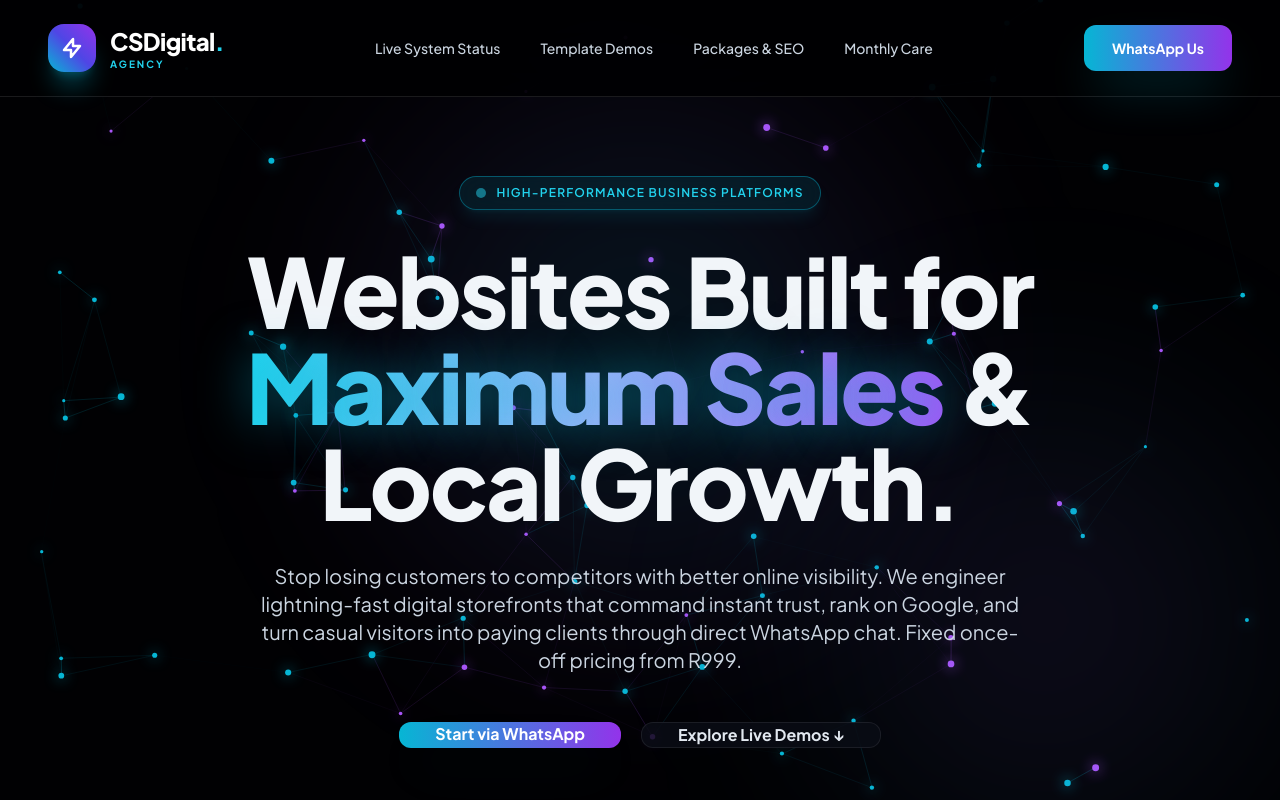
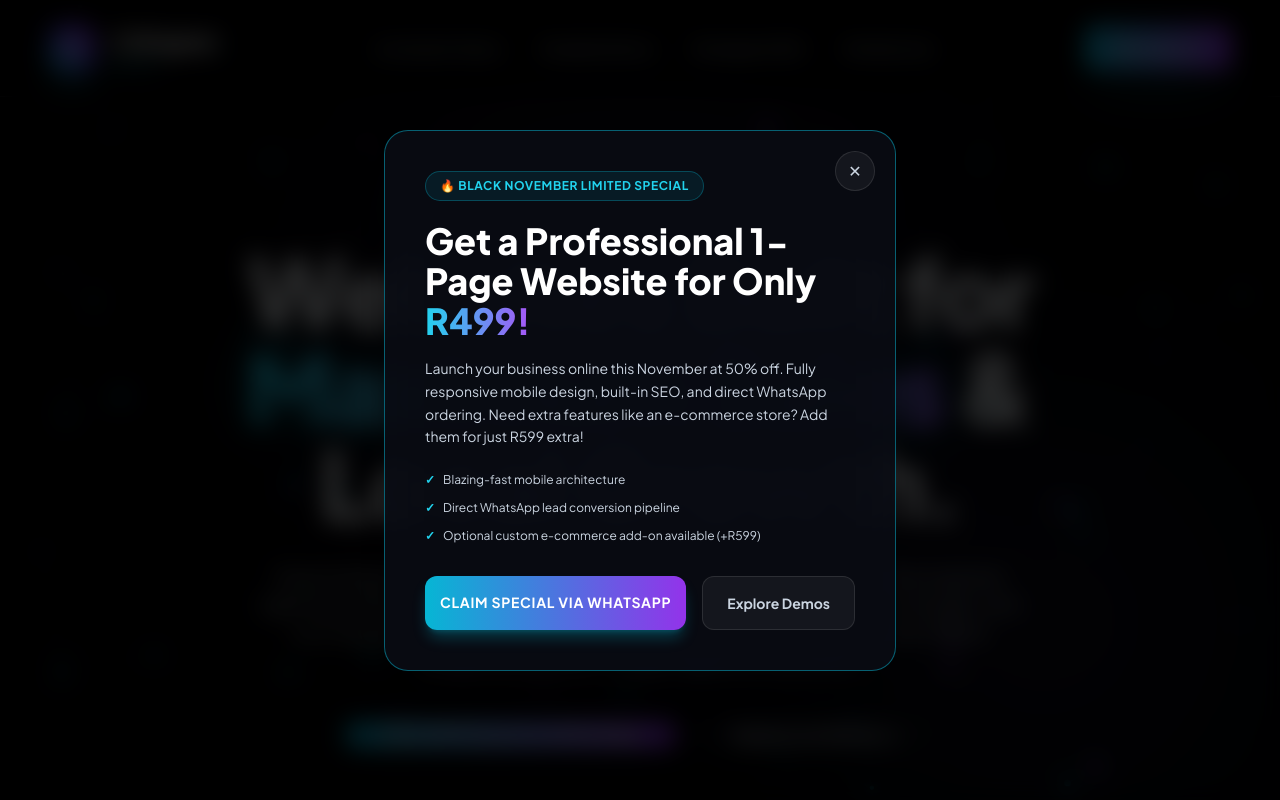
Before and after one commit to Page-One-Digital/pageone-digital, a plain HTML site: page index.html in a window 1280 px wide. Shown: the top 800 px of the page. Drawn offline with nearby package versions, Linux system fonts and the light colour scheme.

Commit message:
Update index.html

```diff
--- a/index.html
+++ b/index.html
@@ -6,7 +6,7 @@
     <title>CSDigital AGENCY | High-Performance Web Development & Digital Solutions</title>
 
     <!-- Search Engine & Social Meta Tags -->
-    <meta name="description" content="CSDigital AGENCY delivers world-class, high-converting digital platforms for South African enterprises. Fixed pricing from R999 with zero hidden fees.">
+    <meta name="description" content="CSDigital AGENCY delivers world-class, high-converting digital platforms for South African enterprises. Fixed pricing from R499 with zero hidden fees.">
     <meta name="keywords" content="web design centurion, professional web developer south africa, enterprise website design co za, high performance landing pages pretoria">
     <meta name="robots" content="index, follow">
     <link rel="canonical" href="https://csdigital.co.za/">
@@ -14,7 +14,7 @@
     <meta property="og:type" content="website">
     <meta property="og:url" content="https://csdigital.co.za/">
     <meta property="og:title" content="CSDigital AGENCY | Professional Web Development">
-    <meta property="og:description" content="Elevate your business with an elite, lightning-fast digital platform. Fixed once-off pricing and direct WhatsApp integration.">
+    <meta property="og:description" content="Elevate your business with an elite, lightning-fast digital platform. Black November Special from R499.">
 
     <!-- Local Business Schema JSON-LD -->
     <script type="application/ld+json">
@@ -26,7 +26,7 @@
       "@id": "https://csdigital.co.za/",
       "url": "https://csdigital.co.za/",
       "telephone": "+27833244779",
-      "priceRange": "R999 - R2997",
+      "priceRange": "R499 - R2997",
       "address": {
         "@type": "PostalAddress",
         "streetAddress": "Rooihuiskraal",
@@ -179,9 +179,46 @@
     <div class="ambient-glow-1 top-0 left-1/2 -translate-x-1/2"></div>
     <div class="ambient-glow-2 top-[40%] right-[-5%]"></div>
 
+    <!-- BLACK NOVEMBER POPUP MODAL -->
+    <div id="promo-modal" class="fixed inset-0 z-50 flex items-center justify-center p-4 bg-black/80 backdrop-blur-md opacity-0 pointer-events-none transition-opacity duration-300">
+        <div class="glass-card max-w-lg w-full p-8 sm:p-10 rounded-3xl border border-cyan-500/50 relative shadow-2xl transform scale-95 transition-transform duration-300" id="promo-modal-content">
+            <!-- Close Button -->
+            <button onclick="closePromoModal()" class="absolute top-5 right-5 w-10 h-10 rounded-full bg-white/5 border border-white/10 flex items-center justify-center text-slate-300 hover:text-white hover:bg-cyan-500/20 transition">
+                ✕
+            </button>
+
+            <div class="inline-flex items-center gap-2 px-3.5 py-1.5 rounded-full bg-cyan-500/10 border border-cyan-500/30 text-cyan-400 text-xs font-bold uppercase tracking-wider mb-5">
+                🔥 Black November Limited Special
+            </div>
+
+            <h3 class="text-3xl sm:text-4xl font-extrabold text-white mb-4 leading-tight">
+                Get a Professional 1-Page Website for Only <span class="bg-gradient-to-r from-cyan-400 to-purple-500 bg-clip-text text-transparent">R499!</span>
+            </h3>
+
+            <p class="text-slate-300 text-sm mb-6 leading-relaxed">
+                Launch your business online this November at 50% off. Fully responsive mobile design, built-in SEO, and direct WhatsApp ordering. Need extra features like an e-commerce store? Add them for just R599 extra!
+            </p>
+
+            <div class="space-y-3 mb-8 text-xs text-slate-300">
+                <div class="flex items-center"><span class="text-cyan-400 mr-2 font-bold">✓</span> Blazing-fast mobile architecture</div>
+                <div class="flex items-center"><span class="text-cyan-400 mr-2 font-bold">✓</span> Direct WhatsApp lead conversion pipeline</div>
+                <div class="flex items-center"><span class="text-cyan-400 mr-2 font-bold">✓</span> Optional custom e-commerce add-on available (+R599)</div>
+            </div>
+
+            <div class="flex flex-col sm:flex-row gap-4">
+                <a href="https://wa.me/27833244779?text=Hi,%20I%20want%20to%20claim%20the%20Black%20November%20R499%20Website%20Special!" target="_blank" class="flex-1 py-4 rounded-xl bg-gradient-to-r from-cyan-500 to-purple-600 hover:opacity-90 text-white font-bold text-sm text-center uppercase tracking-wider shadow-lg shadow-cyan-500/30 transition">
+                    Claim Special via WhatsApp
+                </a>
+                <button onclick="closePromoModal()" class="px-6 py-4 rounded-xl border border-white/10 bg-white/5 text-slate-300 hover:text-white font-bold text-sm transition">
+                    Explore Demos
+                </button>
+            </div>
+        </div>
+    </div>
+
     <div class="content-layer">
         <!-- Navigation Bar (Fixed on Top) -->
-        <header class="fixed top-0 left-0 right-0 z-50 backdrop-blur-2xl bg-darkBg/90 border-b border-white/10">
+        <header class="fixed top-0 left-0 right-0 z-40 backdrop-blur-2xl bg-darkBg/90 border-b border-white/10">
             <div class="max-w-7xl mx-auto px-6 lg:px-12 h-24 flex items-center justify-between">
                 <a href="#" class="flex items-center space-x-3.5 group cursor-pointer">
                     <div class="w-12 h-12 rounded-2xl bg-gradient-to-tr from-cyan-500 via-indigo-600 to-purple-600 flex items-center justify-center shadow-xl shadow-cyan-500/30 group-hover:scale-105 transition">
@@ -209,17 +246,17 @@
         <!-- Hero Section -->
         <section class="relative pt-44 pb-28 px-6 lg:px-12 max-w-7xl mx-auto text-center">
             <div class="inline-flex items-center gap-2.5 px-4 py-2 rounded-full border border-cyan-500/40 bg-cyan-500/10 text-cyan-400 text-xs font-semibold mb-8 uppercase tracking-widest backdrop-blur-md shadow-lg shadow-cyan-500/10">
-                <span class="w-2.5 h-2.5 rounded-full bg-cyan-400 animate-pulse"></span> High-Performance Business Platforms
+                <span class="w-2.5 h-2.5 rounded-full bg-cyan-400 animate-pulse"></span> Black November Special Active • 1-Page Sites from R499
             </div>
             <h1 class="text-5xl sm:text-7xl lg:text-8xl font-extrabold tracking-tight mb-8 max-w-5xl mx-auto leading-[1.03]">
                 Websites Built for <span class="bg-gradient-to-r from-cyan-400 via-indigo-300 to-purple-500 bg-clip-text text-transparent glow-text">Maximum Sales</span> & Local Growth.
             </h1>
             <p class="text-lg sm:text-xl text-slate-300 max-w-3xl mx-auto mb-12 leading-relaxed">
-                Stop losing customers to competitors with better online visibility. We engineer lightning-fast digital storefronts that command instant trust, rank on Google, and turn casual visitors into paying clients through direct WhatsApp chat. Fixed once-off pricing from R999.
+                Stop losing customers to competitors with better online visibility. We engineer lightning-fast digital storefronts that command instant trust, rank on Google, and turn casual visitors into paying clients through direct WhatsApp chat. Black November promo: 1-Page websites only R499.
             </p>
             <div class="flex flex-col sm:flex-row justify-center gap-5">
-                <a href="https://wa.me/27833244779?text=Hi,%20I%20want%20to%20get%20a%20professional%20website%20started%20for%20my%20business." target="_blank" class="px-9 py-4.5 rounded-xl font-bold text-base bg-gradient-to-r from-cyan-500 to-purple-600 text-white shadow-2xl shadow-cyan-500/40 hover:opacity-90 transition">
-                    Start via WhatsApp
+                <a href="https://wa.me/27833244779?text=Hi,%20I%20want%20to%20claim%20the%20Black%20November%20R499%20Website%20Special!" target="_blank" class="px-9 py-4.5 rounded-xl font-bold text-base bg-gradient-to-r from-cyan-500 to-purple-600 text-white shadow-2xl shadow-cyan-500/40 hover:opacity-90 transition">
+                    Claim R499 Special via WhatsApp
                 </a>
                 <a href="#demos" class="px-9 py-4.5 rounded-xl font-bold text-base glass-card text-slate-200 hover:text-cyan-400 transition flex items-center justify-center">
                     Explore Live Demos ↓
@@ -488,8 +525,9 @@
             </div>
 
             <div class="grid grid-cols-1 md:grid-cols-3 gap-8">
-                <!-- 1-Page Site -->
-                <div class="glass-card rounded-3xl p-8 sm:p-10 flex flex-col justify-between">
+                <!-- 1-Page Site (Black November Special) -->
+                <div class="glass-card rounded-3xl p-8 sm:p-10 flex flex-col justify-between border-cyan-500/60 relative shadow-2xl">
+                    <div class="absolute -top-3 right-6 bg-gradient-to-r from-cyan-500 to-purple-600 text-white text-[10px] font-bold px-3 py-1 rounded-full uppercase tracking-widest shadow-lg">Black November Special</div>
                     <div>
                         <div class="text-xs mono-font text-cyan-400 mb-3 tracking-widest font-extrabold uppercase">Option 1 / Essential</div>
                         <h3 class="text-2xl font-bold mb-3 text-white">1-Page Website</h3>
@@ -498,12 +536,12 @@
                             <li class="flex items-center"><span class="text-cyan-400 mr-3 font-bold text-sm">✓</span> Immersive mobile-first design</li>
                             <li class="flex items-center"><span class="text-cyan-400 mr-3 font-bold text-sm">✓</span> Standard built-in SEO optimization</li>
                             <li class="flex items-center"><span class="text-cyan-400 mr-3 font-bold text-sm">✓</span> Direct WhatsApp order pipeline</li>
-                            <li class="flex items-center"><span class="text-cyan-400 mr-3 font-bold text-sm">✓</span> Embedded Google Maps location</li>
+                            <li class="flex items-center"><span class="text-cyan-400 mr-3 font-bold text-sm">✓</span> Add e-commerce/store functionality (+R599)</li>
                         </ul>
                     </div>
                     <div>
-                        <div class="text-3xl font-extrabold mb-6 text-white mono-font">R999 <span class="text-xs text-slate-400 font-normal">once-off</span></div>
-                        <a href="https://wa.me/27833244779?text=Hi,%20I%20would%20like%20to%20order%20the%201-Page%20Website%20for%20R999." target="_blank" class="w-full py-4 rounded-xl border border-cyan-500/40 bg-cyan-500/10 text-cyan-400 font-bold hover:bg-cyan-500 hover:text-white transition block text-center text-xs tracking-wider uppercase shadow-lg shadow-cyan-500/10">Deploy 1-Page</a>
+                        <div class="text-3xl font-extrabold mb-6 text-white mono-font">R499 <span class="text-xs text-slate-400 line-through font-normal mr-2">R999</span><span class="text-xs text-cyan-400 font-bold uppercase tracking-wider">50% Off</span></div>
+                        <a href="https://wa.me/27833244779?text=Hi,%20I%20want%20to%20claim%20the%20Black%20November%20R499%20Website%20Special!" target="_blank" class="w-full py-4 rounded-xl bg-gradient-to-r from-cyan-500 to-purple-600 text-white font-bold hover:opacity-90 transition block text-center text-xs tracking-wider uppercase shadow-xl shadow-cyan-500/30">Claim R499 Special</a>
                     </div>
                 </div>
 
@@ -527,8 +565,7 @@
                 </div>
 
                 <!-- 3-Page Site -->
-                <div class="glass-card rounded-3xl p-8 sm:p-10 flex flex-col justify-between border-cyan-500/60 relative shadow-2xl">
-                    <div class="absolute -top-3 right-6 bg-gradient-to-r from-cyan-500 to-purple-600 text-white text-[10px] font-bold px-3 py-1 rounded-full uppercase tracking-widest shadow-lg">Most Popular</div>
+                <div class="glass-card rounded-3xl p-8 sm:p-10 flex flex-col justify-between">
                     <div>
                         <div class="text-xs mono-font text-cyan-400 mb-3 tracking-widest font-extrabold uppercase">Option 3 / Flagship</div>
                         <h3 class="text-2xl font-bold mb-3 text-white">3-Page Website</h3>
@@ -542,7 +579,7 @@
                     </div>
                     <div>
                         <div class="text-3xl font-extrabold mb-6 text-white mono-font">R2,997 <span class="text-xs text-slate-400 font-normal">once-off</span></div>
-                        <a href="https://wa.me/27833244779?text=Hi,%20I%20would%20like%20to%20order%20the%203-Page%20Website%20for%20R2,997." target="_blank" class="w-full py-4 rounded-xl bg-gradient-to-r from-cyan-500 to-purple-600 text-white font-bold hover:opacity-90 transition block text-center text-xs tracking-wider uppercase shadow-xl shadow-cyan-500/30">Deploy Flagship</a>
+                        <a href="https://wa.me/27833244779?text=Hi,%20I%20would%20like%20to%20order%20the%203-Page%20Website%20for%20R2,997." target="_blank" class="w-full py-4 rounded-xl border border-cyan-500/40 bg-cyan-500/10 text-cyan-400 font-bold hover:bg-cyan-500 hover:text-white transition block text-center text-xs tracking-wider uppercase shadow-lg shadow-cyan-500/10">Deploy Flagship</a>
                     </div>
                 </div>
             </div>
@@ -638,8 +675,29 @@
         </footer>
     </div>
 
-    <!-- Carousel & Neural Web Canvas Scripts -->
+    <!-- Carousel, Neural Web Canvas & Modal Scripts -->
     <script>
+        // Black November Popup Modal Logic
+        window.addEventListener('DOMContentLoaded', () => {
+            const modal = document.getElementById('promo-modal');
+            const modalContent = document.getElementById('promo-modal-content');
+
+            // Show modal after 1.5 seconds
+            setTimeout(() => {
+                modal.classList.remove('opacity-0', 'pointer-events-none');
+                modalContent.classList.remove('scale-95');
+                modalContent.classList.add('scale-100');
+            }, 1500);
+        });
+
+        function closePromoModal() {
+            const modal = document.getElementById('promo-modal');
+            const modalContent = document.getElementById('promo-modal-content');
+            modal.classList.add('opacity-0', 'pointer-events-none');
+            modalContent.classList.remove('scale-100');
+            modalContent.classList.add('scale-95');
+        }
+
         // Carousel Scroll Function
         function scrollCarousel(direction) {
             const container = document.getElementById('demo-carousel');
```
